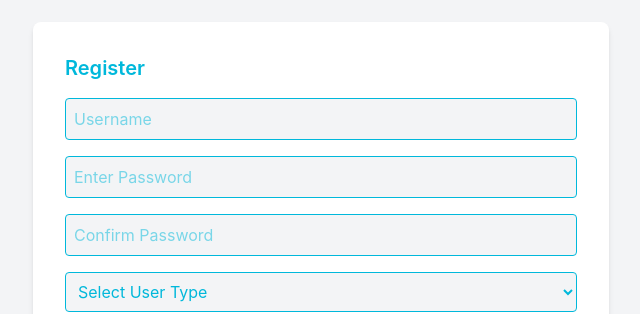
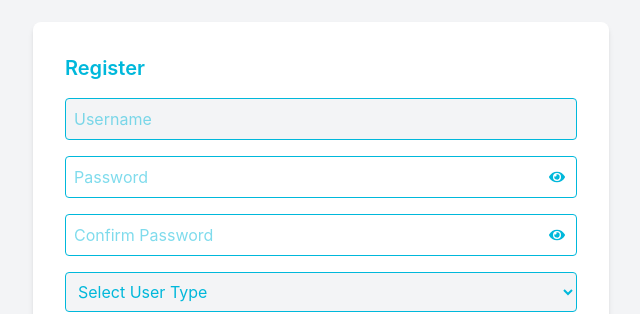
Before and after one commit to SharonChepkoech/kare4kids, a React (Vite) app: page /register in a window 1280 px wide. Shown: the part 166-480 px from the top of the page, without its empty margins (319-959 px from the left). Built offline with nearby package versions, Linux system fonts and the light colour scheme.

Commit message:
add visibility icons for login and register pages

```diff
--- a/src/pages/LoginPage.tsx
+++ b/src/pages/LoginPage.tsx
@@ -1,11 +1,18 @@
 import { useState, useContext } from "react";
 import { AuthContext } from "../Context/AuthContext";
 import { useNavigate, Link } from "react-router-dom";
+import { FaEye, FaEyeSlash } from "react-icons/fa";
+
 
 const Login = () => {
   const [formData, setFormData] = useState({ username: "", password: "" });
   const navigate = useNavigate();
   const authContext = useContext(AuthContext);
+  const [showPassword, setShowPassword] = useState(false);
+  const togglePasswordVisibility = () => {
+    setShowPassword((prev) => !prev);
+  };
+
 
   if (!authContext) {
     throw new Error("AuthContext must be used within an AuthProvider");
@@ -69,14 +76,20 @@ const Login = () => {
           onChange={handleChange}
           className="w-full p-2 mb-4 border rounded border-cyan-500 text-cyan-500 focus:border-cyan-500 focus:outline-none focus:ring-2 focus:ring-cyan-500"
         />
+       <div className="relative mb-4">
   <input
-          type="password"
+    type={showPassword ? "text" : "password"}
     name="password"
     placeholder="Password"
     value={formData.password}
     onChange={handleChange}
-          className="w-full p-2 mb-4 border rounded border-cyan-500 text-cyan-500 focus:border-cyan-500 focus:outline-none focus:ring-2 focus:ring-cyan-500"
+    className="w-full p-2 border rounded border-cyan-500 text-cyan-500 focus:border-cyan-500 focus:outline-none focus:ring-2 focus:ring-cyan-500 pr-10"
   />
+<span onClick={togglePasswordVisibility} className="absolute right-3 top-1/2 transform -translate-y-1/2 cursor-pointer text-cyan-500">
+  {showPassword ? <FaEyeSlash /> : <FaEye />}
+</span>
+</div>
+
         <button type="submit" className="w-full !bg-cyan-500 focus:border-cyan-500 focus:outline-none focus:ring-2 focus:ring-cyan-500 hover:bg-cyan-600  text-white p-2 rounded">
           Login
         </button>
--- a/src/pages/RegisterPage.tsx
+++ b/src/pages/RegisterPage.tsx
@@ -1,9 +1,22 @@
 import { useState } from "react";
 import { useNavigate, Link } from "react-router-dom";
+import { FaEye, FaEyeSlash } from "react-icons/fa";
+
 
 const Register = () => {
   const [formData, setFormData] = useState({ username: "", password1: "", password2: "", user_type: "" });
   const navigate = useNavigate();
+  const [showPassword1, setShowPassword1] = useState(false);
+  const [showPassword2, setShowPassword2] = useState(false);
+  const togglePassword1Visibility = () => {
+    setShowPassword1((prev) => !prev);
+  };
+
+  const togglePassword2Visibility = () => {
+    setShowPassword2((prev) => !prev);
+  };
+
+
 
 
   const handleChange = (e: React.ChangeEvent<HTMLInputElement | HTMLSelectElement>) => {
@@ -55,23 +68,39 @@ const Register = () => {
           className="w-full p-2 mb-4 border border-cyan-500 rounded text-cyan-500 bg-gray-100 focus:border-cyan-500 focus:ring-2 focus:ring-cyan-500 focus:outline-none"
         />
 
+       <div className="relative mb-4">
   <input
-          type="password"
+    type={showPassword1 ? "text" : "password"}
     name="password1"
-          placeholder="Enter Password"
+    placeholder="Password"
     value={formData.password1}
     onChange={handleChange}
-          className="w-full p-2 mb-4 border border-cyan-500 rounded text-cyan-500 bg-gray-100 focus:border-cyan-500 focus:ring-2 focus:ring-cyan-500 focus:outline-none"
+    className="w-full p-2 border rounded border-cyan-500 text-cyan-500 focus:border-cyan-500 focus:outline-none focus:ring-2 focus:ring-cyan-500 pr-10"
   />
+  <span
+    onClick={togglePassword1Visibility}
+    className="absolute right-3 top-1/2 transform -translate-y-1/2 cursor-pointer text-cyan-500"
+  >
+    {showPassword1 ? <FaEyeSlash /> : <FaEye />}
+  </span>
+</div>
 
+<div className="relative mb-4">
   <input
-          type="password"
+    type={showPassword2 ? "text" : "password"}
     name="password2"
     placeholder="Confirm Password"
     value={formData.password2}
     onChange={handleChange}
-          className="w-full p-2 mb-4 border border-cyan-500 rounded text-cyan-500 bg-gray-100 focus:border-cyan-500 focus:ring-2 focus:ring-cyan-500 focus:outline-none"
+    className="w-full p-2 border rounded border-cyan-500 text-cyan-500 focus:border-cyan-500 focus:outline-none focus:ring-2 focus:ring-cyan-500 pr-10"
   />
+  <span
+    onClick={togglePassword2Visibility}
+    className="absolute right-3 top-1/2 transform -translate-y-1/2 cursor-pointer text-cyan-500"
+  >
+    {showPassword2 ? <FaEyeSlash /> : <FaEye />}
+  </span>
+</div>
 
         <div className="mb-4">
           <select
```
Lines whose indentation alone changed are shown as unchanged.
